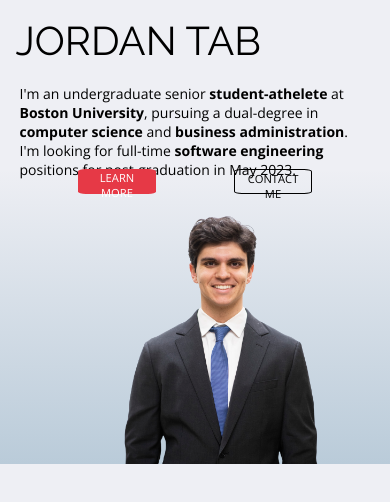
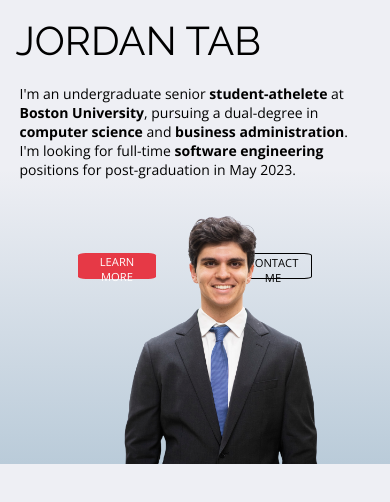
Before and after one commit to jordantab/portfolio-React-client, a React (Create React App) app in the folder portfolio-react-client/: page / in a window 390 px wide. Shown: the top 502 px of the page. Built offline with nearby package versions, Linux system fonts and the light colour scheme.

Commit message:
Testing phone view

```diff
--- a/portfolio-react-client/src/components/Home.css
+++ b/portfolio-react-client/src/components/Home.css
@@ -286,7 +286,7 @@
 
     .learn-more {
         position: absolute;
-        top: 20%;
+        top: 30%;
         left: 20%;
         height: 3%;
         width: 20%;
@@ -301,7 +301,7 @@
 
     .contact-me {
         position: absolute;
-        top: 20%;
+        top: 30%;
         left: 60%;
         height: 3%;
         width: 20%;
```
